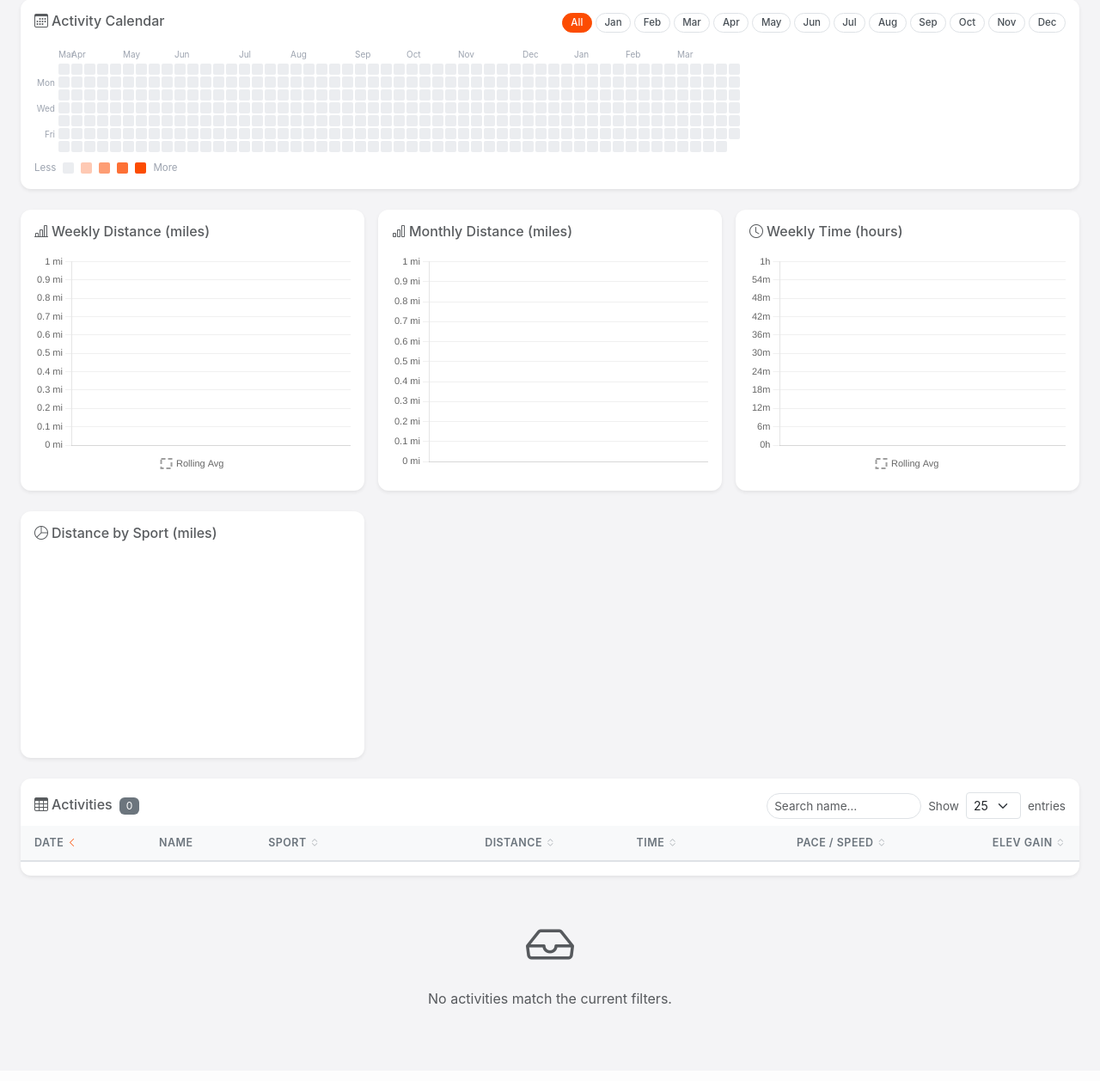
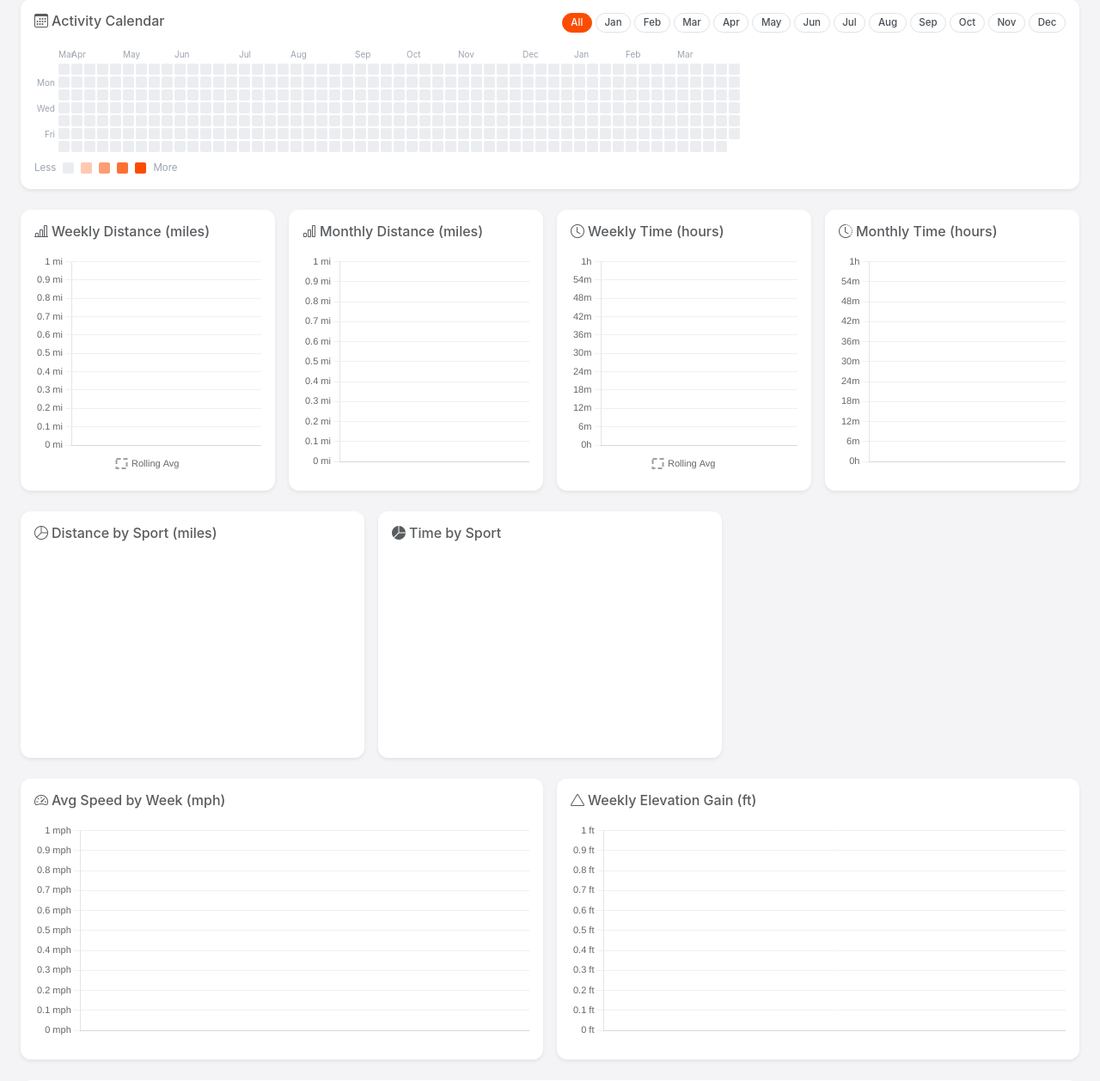
Before and after one commit to paulbranco/Strava-Stats, a Flask app: template templates/dashboard.html in a window 1280 px wide. Shown: the part 501-1759 px from the top of the page at 86% size. Before the commit the page ends 1670 px from the top, so only its background shows below. Run offline with Flask 3, Linux system fonts and the light colour scheme; the template is opened without the code that fills it: most values are stand-ins (such as "Sample title", 1, 10 or a date in 2020); lists and menus that the app fills with data are empty; a map, chart or similar area stays blank.

Commit message:
Add monthly time chart, time by sport donut, pace/speed trend, elevation chart
- Monthly Time chart: stacked bar by sport in hours, mirrors Weekly Time
  layout; placed to the right of Weekly Time in a 4-column row (all
  distance/time charts now col-lg-3 across the same row)
- Time by Sport donut: mirrors Distance by Sport; shows hours per sport
  with h/m tooltip formatting; sits alongside the distance donut
- Avg Speed by Week line chart: one line per sport, weekly average speed
  in mph computed from total distance / total time; run sports also show
  min/mi pace in the tooltip; responds to sport and date filters
- Weekly Elevation Gain stacked bar: same design as Weekly Distance but
  accumulates elevation gain in feet; all four charts respond to filters

https://claude.ai/code/session_01YZUd1xEqwvF9MSdTRTcb2V

```diff
--- a/static/js/dashboard.js
+++ b/static/js/dashboard.js
@@ -133,10 +133,14 @@ let sortDir      = 'desc';
 let currentPage  = 1;
 let pageSize     = 25;
 
-let weeklyChart     = null;
-let weeklyTimeChart = null;
-let monthlyChart    = null;
-let sportChart      = null;
+let weeklyChart      = null;
+let weeklyTimeChart  = null;
+let monthlyChart     = null;
+let monthlyTimeChart = null;
+let sportChart       = null;
+let sportTimeChart   = null;
+let paceChart        = null;
+let elevationChart   = null;
 
 const heatmapMonths = new Set(); // 1-indexed months; empty = all
 
@@ -679,6 +683,222 @@ function updateMonthlyChart(activities) {
   });
 }
 
+// ── Monthly Time chart ────────────────────────────────────────────────────
+
+function updateMonthlyTimeChart(activities) {
+  const { labels, datasets } = buildMonthlyStackedData(
+    activities,
+    a => (a.moving_time || 0) / 3600   // seconds → hours
+  );
+
+  if (monthlyTimeChart) { monthlyTimeChart.destroy(); monthlyTimeChart = null; }
+
+  const ctx = document.getElementById('monthly-time-chart').getContext('2d');
+  monthlyTimeChart = new Chart(ctx, {
+    type: 'bar',
+    data: { labels, datasets },
+    options: {
+      responsive: true,
+      maintainAspectRatio: false,
+      plugins: {
+        legend: { position: 'bottom', labels: { font: { size: 11 }, boxWidth: 12, padding: 8 } },
+        tooltip: {
+          mode: 'index',
+          intersect: false,
+          callbacks: {
+            label: item => item.parsed.y > 0 ? ` ${item.dataset.label}: ${fmtHoursShort(item.parsed.y)}` : null,
+            footer: items => {
+              const total = items.reduce((s, i) => s + i.parsed.y, 0);
+              const h = Math.floor(total);
+              const m = Math.round((total - h) * 60);
+              return h > 0 ? `Total: ${h}h ${String(m).padStart(2,'0')}m` : `Total: ${m}m`;
+            },
+          },
+        },
+      },
+      scales: {
+        x: { stacked: true, grid: { display: false }, ticks: { maxTicksLimit: 18, font: { size: 11 } } },
+        y: { stacked: true, beginAtZero: true, grid: { color: '#f0f0f0' },
+             ticks: { font: { size: 11 }, callback: v => fmtHoursShort(v) } },
+      },
+    },
+  });
+}
+
+// ── Time by Sport donut ───────────────────────────────────────────────────
+
+function updateSportTimeChart(activities) {
+  const totals = {};
+  for (const a of activities) {
+    const sport = a.sport_type || a.type || 'Other';
+    totals[sport] = (totals[sport] || 0) + (a.moving_time || 0);
+  }
+  const sorted = Object.entries(totals).sort((a, b) => b[1] - a[1]);
+  const labels = sorted.map(([s]) => `${sportIcon(s)} ${s}`);
+  const values = sorted.map(([, v]) => +(v / 3600).toFixed(2));   // hours
+  const colors = sorted.map(([s]) => sportColor(s));
+
+  const ctx = document.getElementById('sport-time-chart').getContext('2d');
+  if (sportTimeChart) {
+    sportTimeChart.data.labels                      = labels;
+    sportTimeChart.data.datasets[0].data            = values;
+    sportTimeChart.data.datasets[0].backgroundColor = colors;
+    sportTimeChart.update();
+    return;
+  }
+  sportTimeChart = new Chart(ctx, {
+    type: 'doughnut',
+    data: { labels, datasets: [{ data: values, backgroundColor: colors, borderWidth: 2, borderColor: '#fff' }] },
+    options: {
+      responsive: true,
+      maintainAspectRatio: false,
+      cutout: '60%',
+      plugins: {
+        legend: { position: 'bottom', labels: { font: { size: 11 }, boxWidth: 12, padding: 8 } },
+        tooltip: {
+          callbacks: {
+            label: ctx => {
+              const h = Math.floor(ctx.parsed);
+              const m = Math.round((ctx.parsed - h) * 60);
+              return ` ${h > 0 ? h + 'h ' : ''}${m}m`;
+            },
+          },
+        },
+      },
+    },
+  });
+}
+
+// ── Avg Speed / Pace trend ────────────────────────────────────────────────
+
+function updatePaceChart(activities) {
+  const weekKeySet = new Set();
+  for (const a of activities) {
+    const k = isoWeekKey(a.start_date_local || a.start_date);
+    if (k) weekKeySet.add(k);
+  }
+  const keys          = [...weekKeySet].sort();
+  const labels        = keys.map(k => isoWeekToMonday(k).toLocaleDateString('en-US', { month: 'short', day: 'numeric' }));
+  const tooltipLabels = keys.map(k => isoWeekToMonday(k).toLocaleDateString('en-US', { weekday: 'short', month: 'short', day: 'numeric' }));
+
+  const sports = [...new Set(activities.map(a => a.sport_type || a.type || 'Other'))].sort();
+
+  // Accumulate dist + time per sport per week to get true avg speed
+  const buckets = {};
+  for (const sport of sports) {
+    buckets[sport] = {};
+    for (const k of keys) buckets[sport][k] = { dist: 0, time: 0 };
+  }
+  for (const a of activities) {
+    const k = isoWeekKey(a.start_date_local || a.start_date);
+    if (!k || !a.moving_time) continue;
+    const sport = a.sport_type || a.type || 'Other';
+    buckets[sport][k].dist += (a.distance || 0);
+    buckets[sport][k].time += a.moving_time;
+  }
+
+  const RUN_TYPES = ['Run','TrailRun','VirtualRun','Walk','Hike'];
+
+  const datasets = sports.map(sport => ({
+    label: `${sportIcon(sport)} ${sport}`,
+    data: keys.map(k => {
+      const b = buckets[sport][k];
+      if (!b.time) return null;
+      return +((b.dist / b.time) * 2.23694).toFixed(2); // m/s → mph
+    }),
+    borderColor: sportColor(sport),
+    backgroundColor: sportColor(sport) + '18',
+    borderWidth: 2,
+    pointRadius: 3,
+    pointHoverRadius: 5,
+    fill: false,
+    tension: 0.3,
+    spanGaps: true,
+  }));
+
+  if (paceChart) { paceChart.destroy(); paceChart = null; }
+
+  const ctx = document.getElementById('pace-chart').getContext('2d');
+  paceChart = new Chart(ctx, {
+    type: 'line',
+    data: { labels, datasets },
+    options: {
+      responsive: true,
+      maintainAspectRatio: false,
+      plugins: {
+        legend: { position: 'bottom', labels: { font: { size: 11 }, boxWidth: 12, padding: 8 } },
+        tooltip: {
+          mode: 'index',
+          intersect: false,
+          callbacks: {
+            title: items => tooltipLabels[items[0].dataIndex],
+            label: item => {
+              if (item.parsed.y === null) return null;
+              const sport  = sports[item.datasetIndex] || '';
+              const mph    = item.parsed.y;
+              let str = ` ${item.dataset.label}: ${mph.toFixed(1)} mph`;
+              if (RUN_TYPES.includes(sport) && mph > 0) {
+                const mps    = mph / 2.23694;
+                const minMi  = 1 / (mps * 0.000621371) / 60;
+                const mins   = Math.floor(minMi);
+                const secs   = Math.round((minMi - mins) * 60);
+                str += ` (${mins}:${String(secs).padStart(2,'0')} /mi)`;
+              }
+              return str;
+            },
+          },
+        },
+      },
+      scales: {
+        x: { grid: { display: false }, ticks: { maxTicksLimit: 12, font: { size: 11 } } },
+        y: { beginAtZero: false, grid: { color: '#f0f0f0' },
+             ticks: { font: { size: 11 }, callback: v => v + ' mph' } },
+      },
+    },
+  });
+}
+
+// ── Weekly Elevation Gain chart ───────────────────────────────────────────
+
+function updateElevationChart(activities) {
+  const { labels, tooltipLabels, datasets } = buildWeeklyStackedData(
+    activities,
+    a => metersToFeet(a.total_elevation_gain || 0)
+  );
+
+  if (elevationChart) { elevationChart.destroy(); elevationChart = null; }
+
+  const ctx = document.getElementById('elevation-chart').getContext('2d');
+  elevationChart = new Chart(ctx, {
+    type: 'bar',
+    data: { labels, datasets },
+    options: {
+      responsive: true,
+      maintainAspectRatio: false,
+      plugins: {
+        legend: { position: 'bottom', labels: { font: { size: 11 }, boxWidth: 12, padding: 8 } },
+        tooltip: {
+          mode: 'index',
+          intersect: false,
+          callbacks: {
+            title: items => tooltipLabels[items[0].dataIndex],
+            label: item => item.parsed.y > 0 ? ` ${item.dataset.label}: ${Math.round(item.parsed.y).toLocaleString()} ft` : null,
+            footer: items => {
+              const total = items.reduce((s, i) => s + i.parsed.y, 0);
+              return `Total: ${Math.round(total).toLocaleString()} ft`;
+            },
+          },
+        },
+      },
+      scales: {
+        x: { stacked: true, grid: { display: false }, ticks: { maxTicksLimit: 12, font: { size: 11 } } },
+        y: { stacked: true, beginAtZero: true, grid: { color: '#f0f0f0' },
+             ticks: { font: { size: 11 }, callback: v => v.toLocaleString() + ' ft' } },
+      },
+    },
+  });
+}
+
 // ── Year-over-Year badges ─────────────────────────────────────────────────
 
 /**
@@ -933,7 +1153,11 @@ function updateAll() {
   updateWeeklyChart(filtered);
   updateMonthlyChart(filtered);
   updateWeeklyTimeChart(filtered);
+  updateMonthlyTimeChart(filtered);
   updateSportChart(filtered);
+  updateSportTimeChart(filtered);
+  updatePaceChart(filtered);
+  updateElevationChart(filtered);
   updateTable(filtered);
 }
 
--- a/templates/dashboard.html
+++ b/templates/dashboard.html
@@ -175,7 +175,7 @@
   <div class="row g-3 mb-4">
 
     <!-- Weekly distance trend -->
-    <div class="col-12 col-lg-4">
+    <div class="col-12 col-lg-3">
       <div class="card border-0 shadow-sm h-100">
         <div class="card-body">
           <h6 class="card-title text-muted mb-3">
@@ -189,7 +189,7 @@
     </div>
 
     <!-- Monthly distance trend -->
-    <div class="col-12 col-lg-4">
+    <div class="col-12 col-lg-3">
       <div class="card border-0 shadow-sm h-100">
         <div class="card-body">
           <h6 class="card-title text-muted mb-3">
@@ -203,7 +203,7 @@
     </div>
 
     <!-- Weekly time trend -->
-    <div class="col-12 col-lg-4">
+    <div class="col-12 col-lg-3">
       <div class="card border-0 shadow-sm h-100">
         <div class="card-body">
           <h6 class="card-title text-muted mb-3">
@@ -216,12 +216,26 @@
       </div>
     </div>
 
+    <!-- Monthly time trend -->
+    <div class="col-12 col-lg-3">
+      <div class="card border-0 shadow-sm h-100">
+        <div class="card-body">
+          <h6 class="card-title text-muted mb-3">
+            <i class="bi bi-clock-history me-1"></i>Monthly Time (hours)
+          </h6>
+          <div class="chart-wrapper">
+            <canvas id="monthly-time-chart"></canvas>
+          </div>
+        </div>
+      </div>
+    </div>
+
   </div>
 
-  <!-- Sport breakdown -->
+  <!-- Sport breakdown donuts -->
   <div class="row g-3 mb-4">
 
-    <!-- Sport breakdown donut -->
+    <!-- Distance by Sport -->
     <div class="col-12 col-lg-4">
       <div class="card border-0 shadow-sm h-100">
         <div class="card-body d-flex flex-column">
@@ -230,6 +244,53 @@
           </h6>
           <div class="chart-wrapper-sm flex-grow-1 d-flex align-items-center justify-content-center">
             <canvas id="sport-chart"></canvas>
+          </div>
+        </div>
+      </div>
+    </div>
+
+    <!-- Time by Sport -->
+    <div class="col-12 col-lg-4">
+      <div class="card border-0 shadow-sm h-100">
+        <div class="card-body d-flex flex-column">
+          <h6 class="card-title text-muted mb-3">
+            <i class="bi bi-pie-chart-fill me-1"></i>Time by Sport
+          </h6>
+          <div class="chart-wrapper-sm flex-grow-1 d-flex align-items-center justify-content-center">
+            <canvas id="sport-time-chart"></canvas>
+          </div>
+        </div>
+      </div>
+    </div>
+
+  </div>
+
+  <!-- Pace / Speed + Elevation Gain -->
+  <div class="row g-3 mb-4">
+
+    <!-- Avg Speed trend -->
+    <div class="col-12 col-lg-6">
+      <div class="card border-0 shadow-sm h-100">
+        <div class="card-body">
+          <h6 class="card-title text-muted mb-3">
+            <i class="bi bi-speedometer2 me-1"></i>Avg Speed by Week (mph)
+          </h6>
+          <div class="chart-wrapper">
+            <canvas id="pace-chart"></canvas>
+          </div>
+        </div>
+      </div>
+    </div>
+
+    <!-- Weekly Elevation Gain -->
+    <div class="col-12 col-lg-6">
+      <div class="card border-0 shadow-sm h-100">
+        <div class="card-body">
+          <h6 class="card-title text-muted mb-3">
+            <i class="bi bi-triangle me-1"></i>Weekly Elevation Gain (ft)
+          </h6>
+          <div class="chart-wrapper">
+            <canvas id="elevation-chart"></canvas>
           </div>
         </div>
       </div>
```
